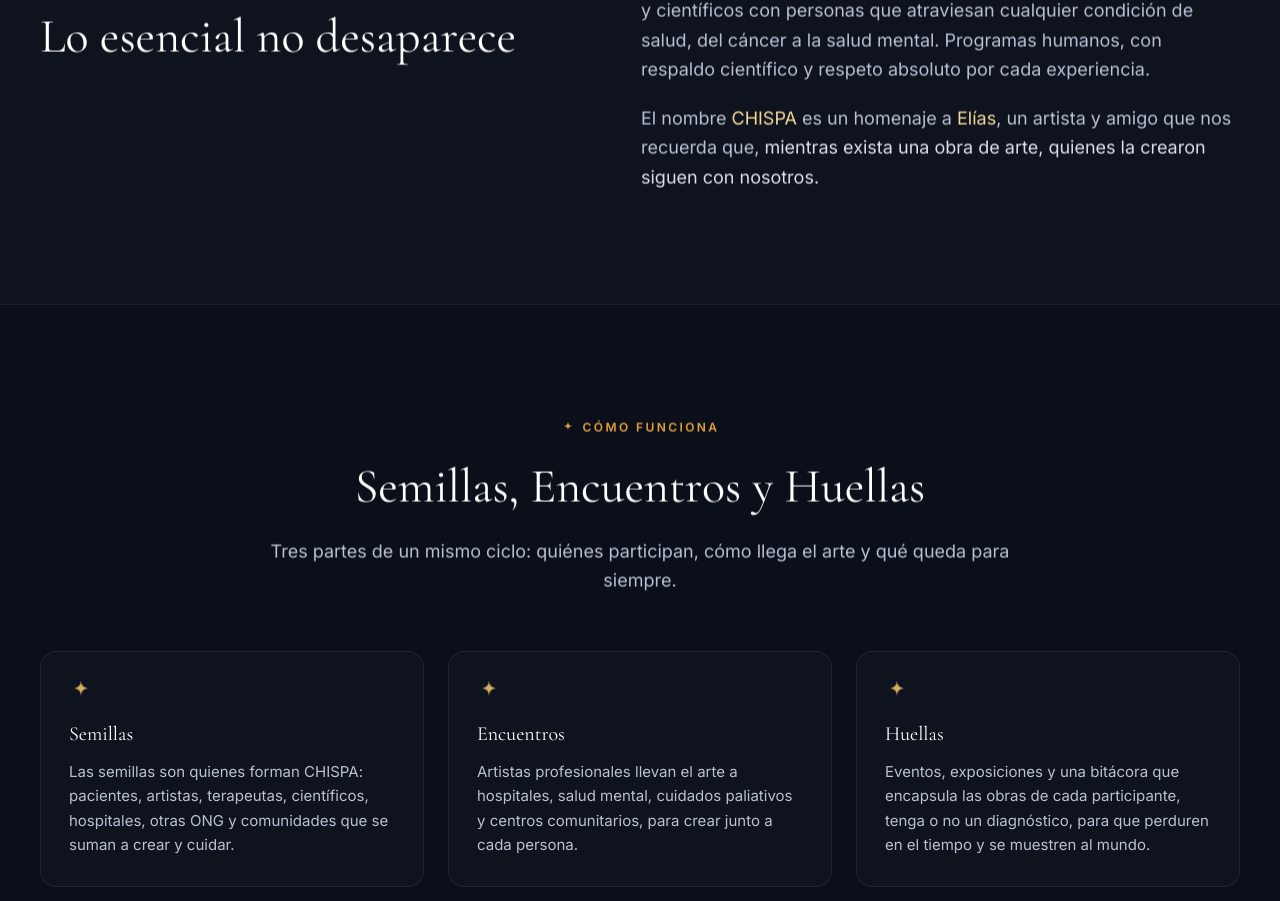
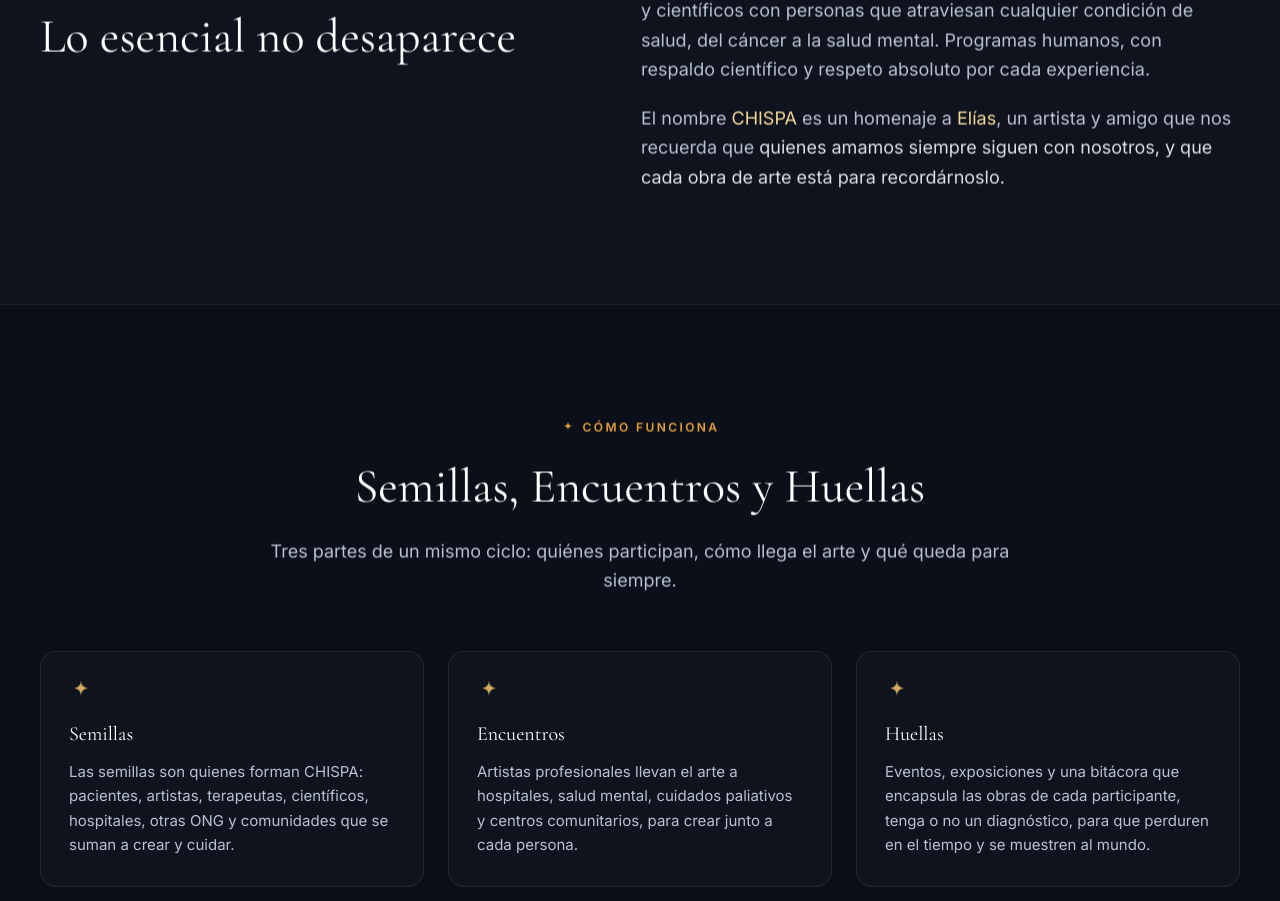
Before and after one commit to giovannabvt-hub/SaltusWorks, a Next.js app: page /chispa in a window 1280 px wide. Shown: the part 1331-2232 px from the top of the page. Built offline with nearby package versions, Linux system fonts and the light colour scheme.

Commit message:
CHISPA: reframe tribute so people endure and art is the reminder
Co-Authored-By: Claude Opus 4.8 <noreply@anthropic.com>
Claude-Session: https://claude.ai/code/session_01PBRSKfBJdXJnk4faV5sVmq

```diff
--- a/app/chispa/page.tsx
+++ b/app/chispa/page.tsx
@@ -90,10 +90,10 @@ export default function ChispaPage() {
                   <>
                     El nombre <span className="text-glow-200">CHISPA</span> es un
                     homenaje a <span className="text-glow-200">Elías</span>, un
-                    artista y amigo que nos recuerda que,{" "}
+                    artista y amigo que nos recuerda que{" "}
                     <span className="text-night-100">
-                      mientras exista una obra de arte, quienes la crearon siguen
-                      con nosotros.
+                      quienes amamos siempre siguen con nosotros, y que cada obra
+                      de arte está para recordárnoslo.
                     </span>
                   </>
                 }
@@ -102,10 +102,10 @@ export default function ChispaPage() {
                     The name <span className="text-glow-200">CHISPA</span>{" "}
                     (spark) is a tribute to{" "}
                     <span className="text-glow-200">Elías</span>, an artist and
-                    friend who reminds us that,{" "}
+                    friend who reminds us that{" "}
                     <span className="text-night-100">
-                      as long as a work of art exists, those who created it are
-                      still with us.
+                      those we love are always with us, and that every work of
+                      art is here to remind us of it.
                     </span>
                   </>
                 }
```
